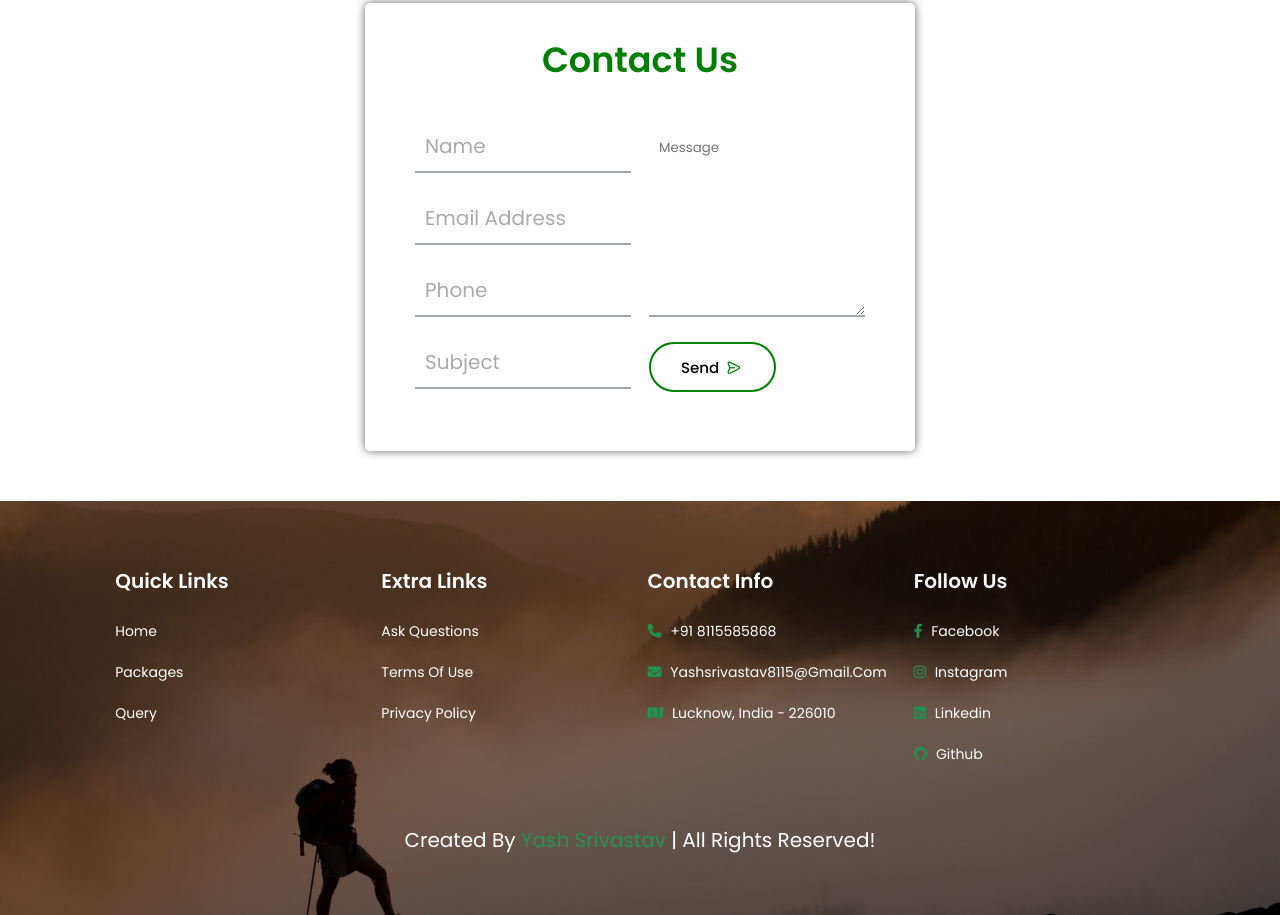
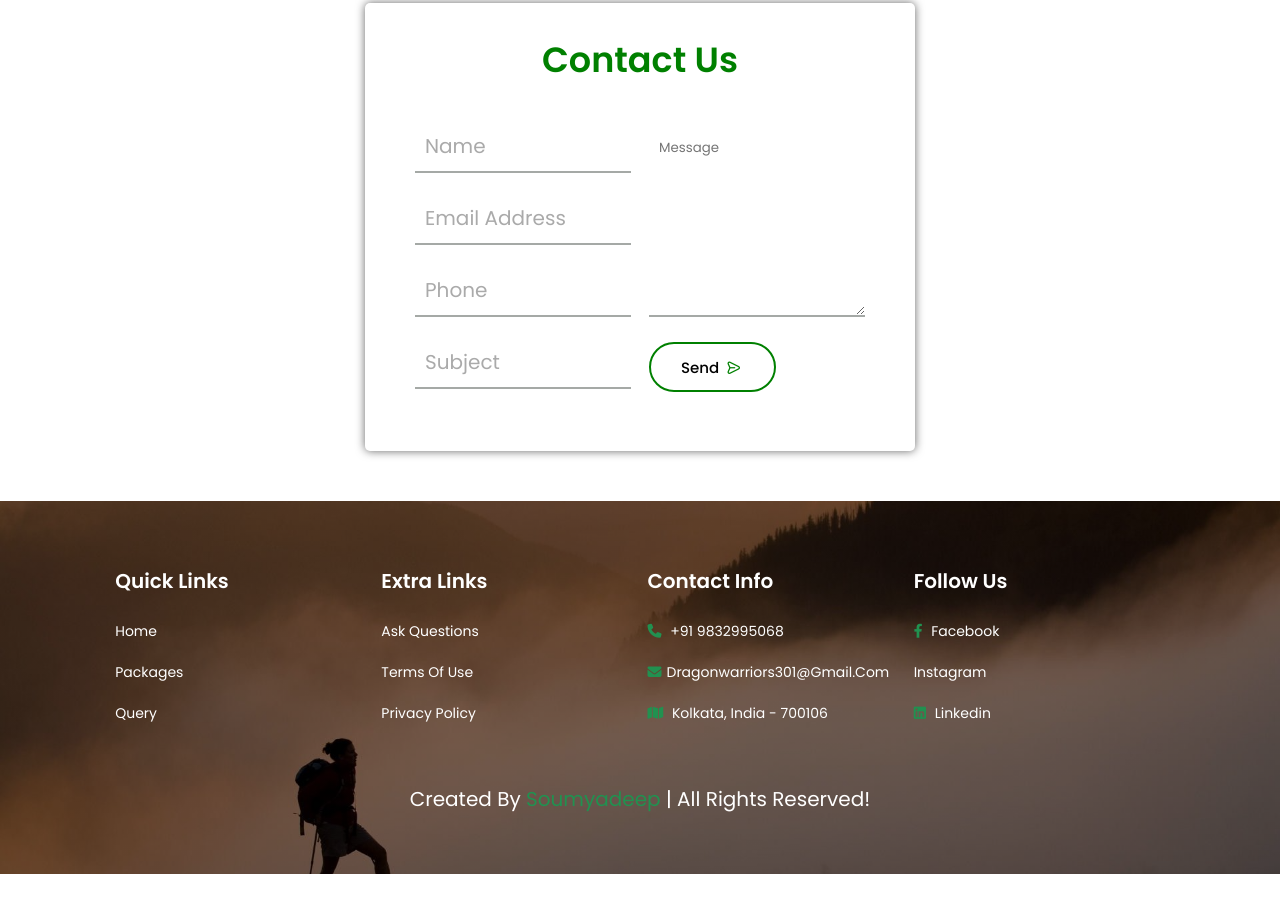
Before and after one commit to soumyadeep777/travel, a plain HTML site: page index.html in a window 1280 px wide. Shown: the part 3215-4130 px from the top of the page. After the commit the page ends 4089 px from the top, so only its background shows below. Drawn offline with nearby package versions, Linux system fonts and the light colour scheme.

Commit message:
Update index.html

```diff
--- a/index.html
+++ b/index.html
@@ -212,20 +212,20 @@
 
             <div class="box">
                 <h3>contact info</h3>
-                <a href="tel:+918115585868"> <i class="fas fa-phone"></i> +91 8115585868 </a>
-                <a href="mailto: yashsrivastav8115@gmail.com"> <i class="fas fa-envelope"></i> yashsrivastav8115@gmail.com </a>
-                <a href="#"> <i class="fas fa-map"></i> Lucknow, india - 226010 </a>
+                <a href="tel:+919832995068"> <i class="fas fa-phone"></i> +91 9832995068 </a>
+                <a href="mailto: dragonwarriors301@gmail.com"> <i class="fas fa-envelope"></i>dragonwarriors301@gmail.com </a>
+                <a href="#"> <i class="fas fa-map"></i> kolkata, india - 700106 </a>
             </div>
 
             <div class="box">
                 <h3>follow us</h3>
-                <a href="https://www.facebook.com/yash.srivastav0"> <i class="fab fa-facebook-f"></i> facebook </a>
-                <a href="https://www.instagram.com/yash_srivastav_"> <i class="fab fa-instagram"></i> instagram </a>
-                <a href="https://www.linkedin.com/in/yash-srivastav/"> <i class="fab fa-linkedin"></i> linkedin </a>
-                <a href="https://github.com/Yash-srivastav16"> <i class="fab fa-github"></i> github </a>
+                <a href="https://www.facebook.com/soumyadeep.nandi.18?mibextid=ZbWKwL"> <i class="fab fa-facebook-f"></i> facebook </a>
+                <a href="https://instagram.com/soumya_deep_nandi?igshid=MTk0NTkyODZkYg=="></i> instagram </a>
+                <a href="https://www.linkedin.com/in/soumyadeep-nandi-498933250?utm_source=share&utm_campaign=share_via&utm_content=profile&utm_medium=android_app"> <i class="fab fa-linkedin"></i> linkedin </a>
+
             </div>
         </div>
-        <div class="credit">created by <span>yash srivastav</span> | all rights reserved!</div>
+        <div class="credit">created by <span>soumyadeep</span> | all rights reserved!</div>
     </section>
     <!-- footer section ends -->
     <script src="js/script.js"></script>
```
